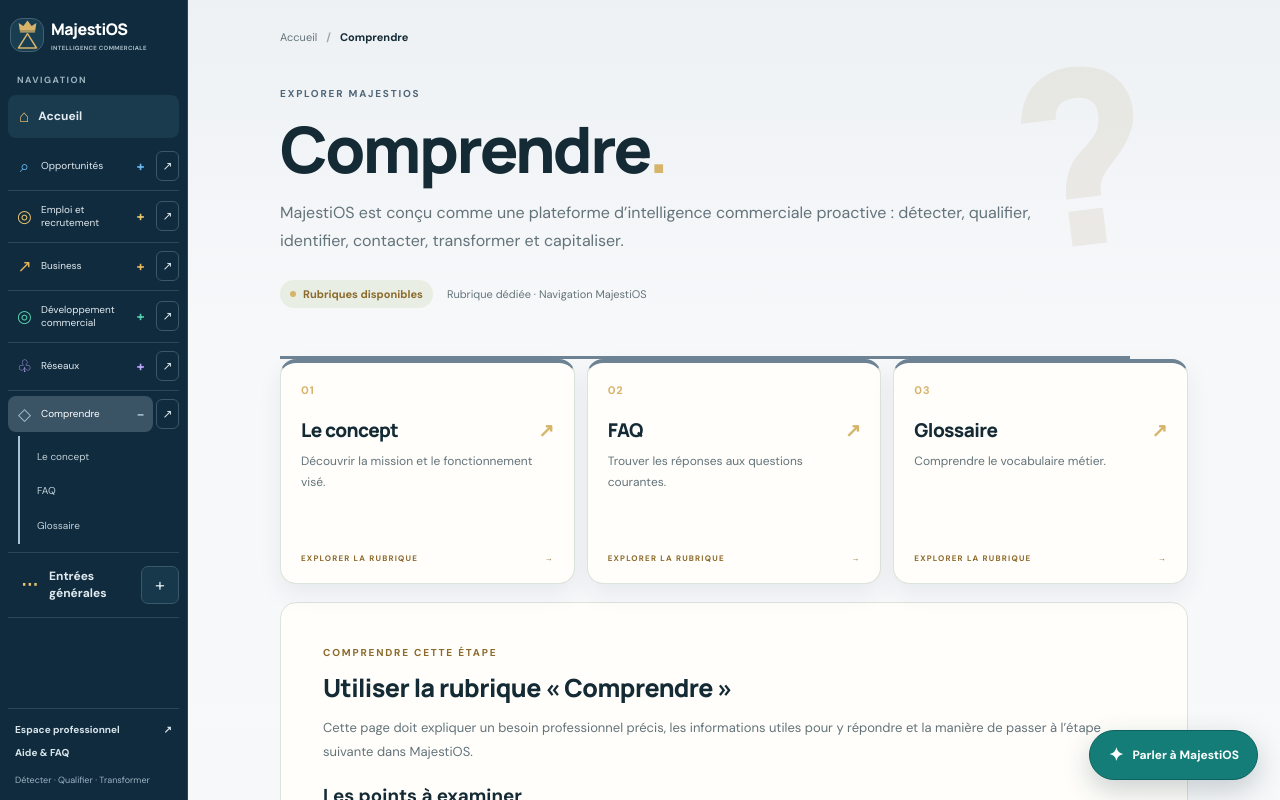
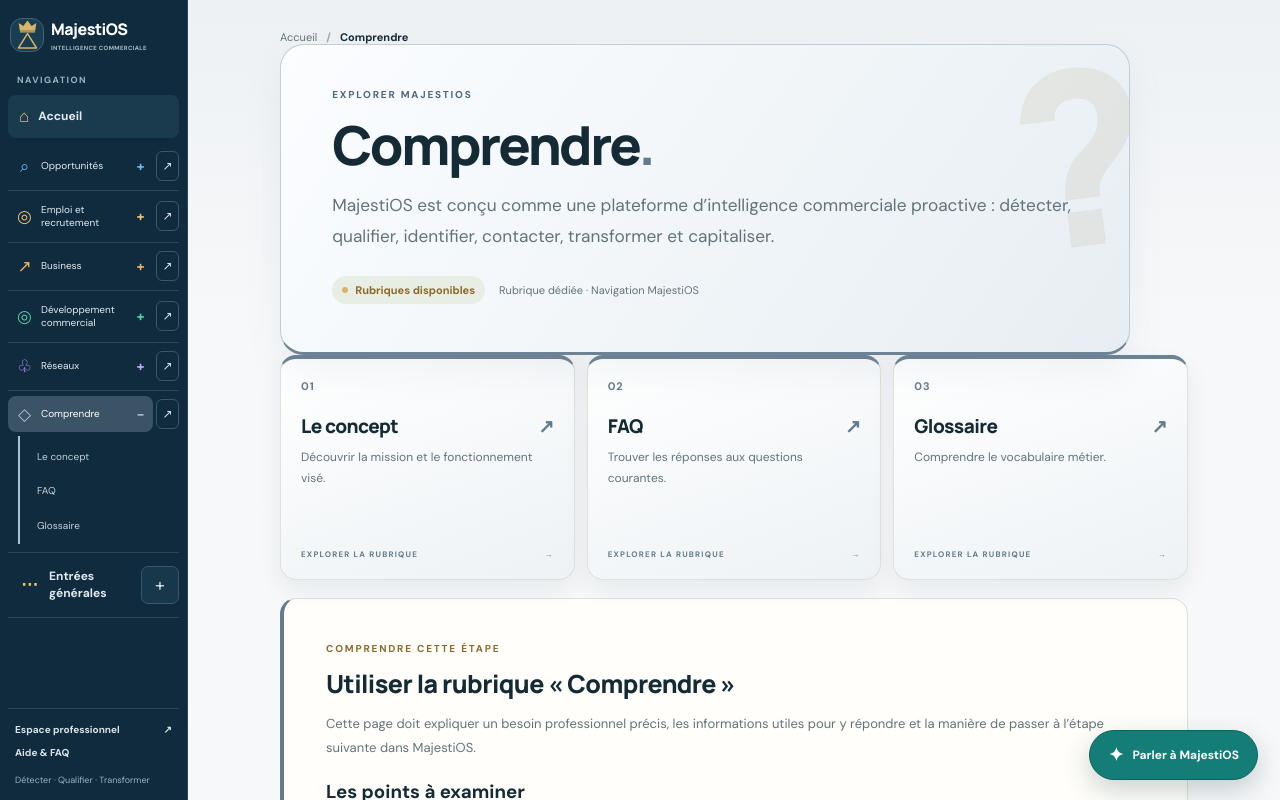
Before and after one commit to Chexpeer/Majestios, a Next.js app: page /comprendre in a window 1280 px wide. Shown: the top 800 px of the page. Built offline with nearby package versions, Linux system fonts and the light colour scheme.

Commit message:
Make page scrolling user-controlled and strengthen distinct dossier visual identities

```diff
--- a/src/app/globals.css
+++ b/src/app/globals.css
@@ -19,10 +19,10 @@
 * { box-sizing: border-box; }
 html {
   min-height: 100%;
-  scroll-behavior: smooth;
+  scroll-behavior: auto;
   scrollbar-gutter: stable;
-  scrollbar-width: auto;
-  scrollbar-color: #8c9eab #e8edf1;
+  scrollbar-width: none;
+  scrollbar-color: transparent transparent;
 }
 body {
   min-height: 100vh;
@@ -33,11 +33,8 @@ body {
   font-family: "DM Sans", Arial, sans-serif;
   -webkit-font-smoothing: antialiased;
 }
-body, .sidebar { scrollbar-width: auto; scrollbar-color: #8c9eab #e8edf1; }
-::-webkit-scrollbar { width: 12px; height: 12px; }
-::-webkit-scrollbar-track { background: #e8edf1; }
-::-webkit-scrollbar-thumb { min-height: 36px; border: 3px solid #e8edf1; border-radius: 20px; background: #8c9eab; }
-::-webkit-scrollbar-thumb:hover { background: #61798b; }
+body, .sidebar, .majestic-global-main { scrollbar-width: none; scrollbar-color: transparent transparent; }
+html::-webkit-scrollbar, body::-webkit-scrollbar, .sidebar::-webkit-scrollbar, .majestic-global-main::-webkit-scrollbar { width: 0; height: 0; display: none; }
 a { color: inherit; text-decoration: none; }
 button, input, select, textarea { font: inherit; }
 a:focus-visible, button:focus-visible { outline: 3px solid #80c9c2; outline-offset: 3px; }
@@ -2005,3 +2002,59 @@ body::-webkit-scrollbar,
 @media (prefers-reduced-motion: reduce) {
   *, *::before, *::after { scroll-behavior:auto !important; animation-duration:.01ms !important; transition-duration:.01ms !important; }
 }
+
+
+/* Navigation par défilement : déplacement instantané, barre masquée mais scroll natif conservé. */
+html, body, .majestic-global-main, .site-page, .page-container {
+  scroll-behavior: auto !important;
+}
+html, body, .majestic-global-main, .sidebar, .home-sidebar {
+  scrollbar-width: none !important;
+  -ms-overflow-style: none;
+}
+html::-webkit-scrollbar, body::-webkit-scrollbar, .majestic-global-main::-webkit-scrollbar,
+.sidebar::-webkit-scrollbar, .home-sidebar::-webkit-scrollbar {
+  display: none !important;
+  width: 0 !important;
+  height: 0 !important;
+}
+
+/* Identité éditoriale renforcée par domaine : fonds, accents, cartes et filigranes. */
+.site-page { --page-accent:#147d78; --page-accent-soft:#e8f5f2; --page-hero-start:#f8fbfc; --page-hero-end:#e8f3f5; --page-symbol:#147d78; }
+.site-page .page-hero {
+  position:relative; isolation:isolate; overflow:hidden;
+  padding:clamp(28px,4vw,54px); border:1px solid color-mix(in srgb,var(--page-accent) 22%,#dce4eb);
+  border-radius:24px;
+  background:linear-gradient(125deg,var(--page-hero-start),var(--page-hero-end));
+  box-shadow:0 16px 36px color-mix(in srgb,var(--page-accent) 9%,transparent);
+}
+.site-page .page-hero::after {
+  content:attr(data-dossier-symbol); position:absolute; z-index:-1; right:2%; top:-.22em;
+  color:var(--page-symbol); opacity:.09; font:800 clamp(190px,27vw,360px)/1 Manrope,sans-serif;
+  pointer-events:none; user-select:none;
+}
+.site-page .page-hero .eyebrow { color:var(--page-accent); }
+.site-page .page-hero h1 { max-width:900px; font-size:clamp(34px,4.2vw,58px); letter-spacing:-.045em; }
+.site-page .page-hero h1 span { color:var(--page-accent); }
+.site-page .page-hero p { max-width:760px; font-size:clamp(15px,1.35vw,18px); line-height:1.8; }
+.site-page .hub-card { border-top:3px solid var(--page-accent); background:linear-gradient(160deg,#fff,var(--page-accent-soft)); }
+.site-page .hub-card-index { color:var(--page-accent); }
+.site-page .hub-card h2 span, .site-page .hub-card-bottom { color:var(--page-accent); }
+.site-page .content-panel { border-left:4px solid var(--page-accent); }
+.site-page .related-links a { border-color:color-mix(in srgb,var(--page-accent) 25%,#dce4eb); }
+.site-page .related-links a:hover { background:var(--page-accent-soft); }
+.site-page .page-footer { border-top-color:color-mix(in srgb,var(--page-accent) 28%,#dce4eb); }
+
+.site-page.domain-opportunites { --page-accent:#247bb5; --page-accent-soft:#eaf4fb; --page-hero-start:#f8fcff; --page-hero-end:#e3f0fa; --page-symbol:#247bb5; }
+.site-page.domain-employment { --page-accent:#b65a67; --page-accent-soft:#fff0f1; --page-hero-start:#fffafb; --page-hero-end:#f8e8ec; --page-symbol:#b65a67; }
+.site-page.domain-business { --page-accent:#b18435; --page-accent-soft:#fbf4e5; --page-hero-start:#fffdf8; --page-hero-end:#f4ead2; --page-symbol:#b18435; }
+.site-page.domain-commercial { --page-accent:#12877c; --page-accent-soft:#e5f6f2; --page-hero-start:#f8fffd; --page-hero-end:#e0f3ee; --page-symbol:#12877c; }
+.site-page.domain-reseaux { --page-accent:#8260b6; --page-accent-soft:#f2edfb; --page-hero-start:#fcfaff; --page-hero-end:#eee7f9; --page-symbol:#8260b6; }
+.site-page.domain-comprendre { --page-accent:#647b8c; --page-accent-soft:#edf2f5; --page-hero-start:#fbfdff; --page-hero-end:#e7eef3; --page-symbol:#647b8c; }
+.site-page.domain-general { --page-accent:#bd9140; --page-accent-soft:#fbf4e5; --page-hero-start:#fffdf8; --page-hero-end:#f5eddc; --page-symbol:#bd9140; }
+
+@media (max-width:760px) {
+  .site-page .page-hero { padding:24px 18px; border-radius:17px; }
+  .site-page .page-hero::after { right:-6%; top:0; font-size:170px; opacity:.055; }
+  .site-page .page-hero h1 { font-size:clamp(30px,8vw,42px); }
+}
```
